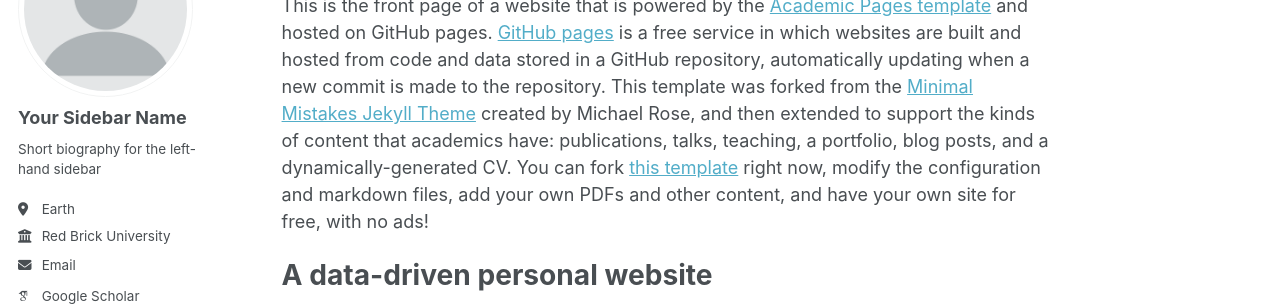
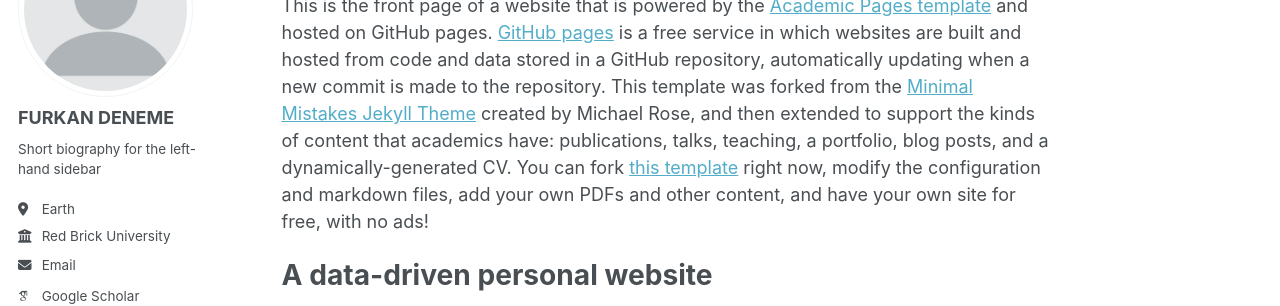
Before and after one commit to fbyukgo/fbyukgo.github.io, a Jekyll site: the page built from _pages/about.md, in a window 1280 px wide. Shown: the part 177-483 px from the top of the page. Built offline with Jekyll 4.4.1, drawn with Linux system fonts in a browser that asks for light colours; some web fonts are replaced.

Commit message:
Update _config.yml

```diff
--- a/_config.yml
+++ b/_config.yml
@@ -23,7 +23,7 @@ repository               : "academicpages/academicpages.github.io"
 author:
   # Biographic information
   avatar           : "profile.png"
-  name             : "Your Sidebar Name"
+  name             : "FURKAN DENEME"
   pronouns         : # example: "she/her"
   bio              : "Short biography for the left-hand sidebar"
   location         : "Earth"
```
